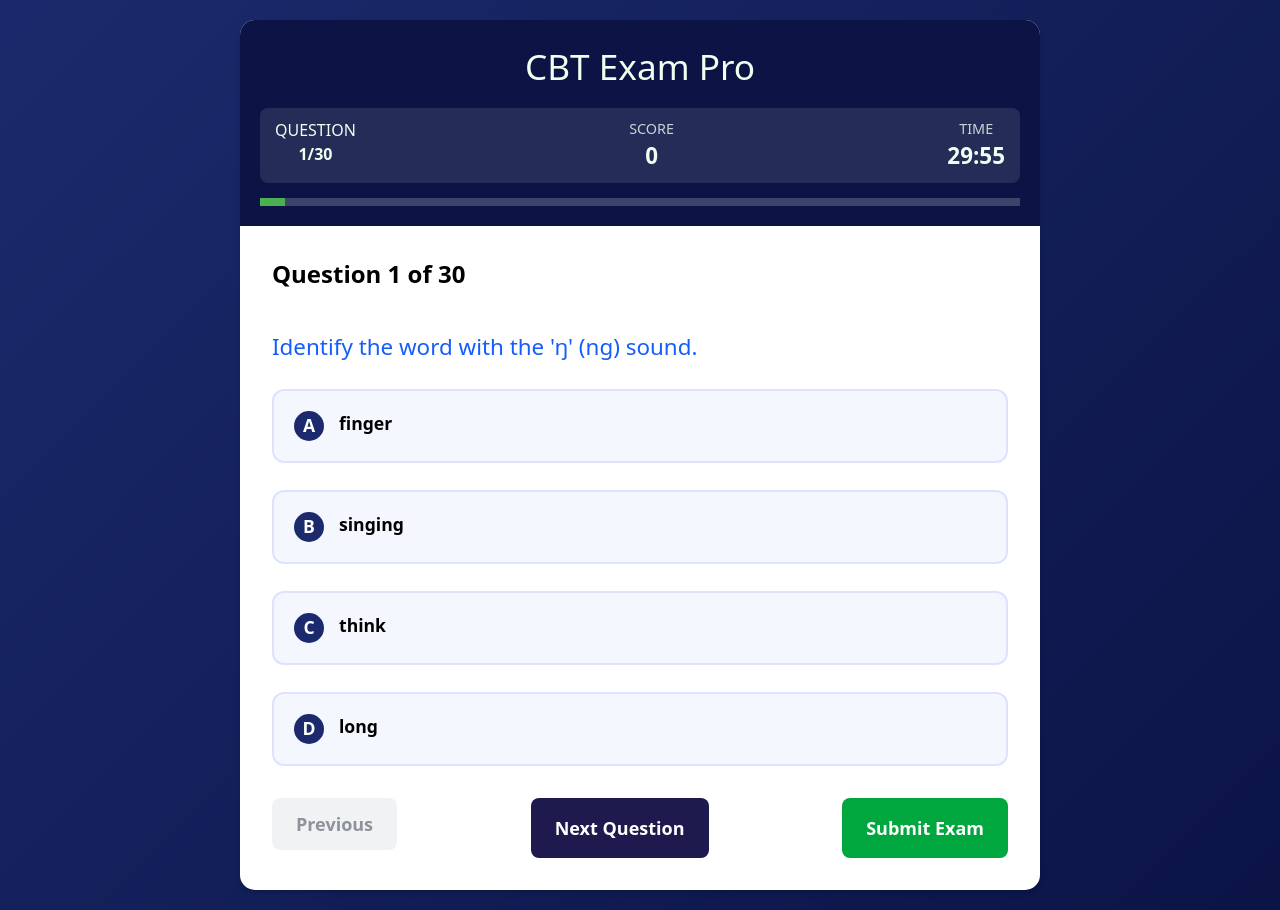
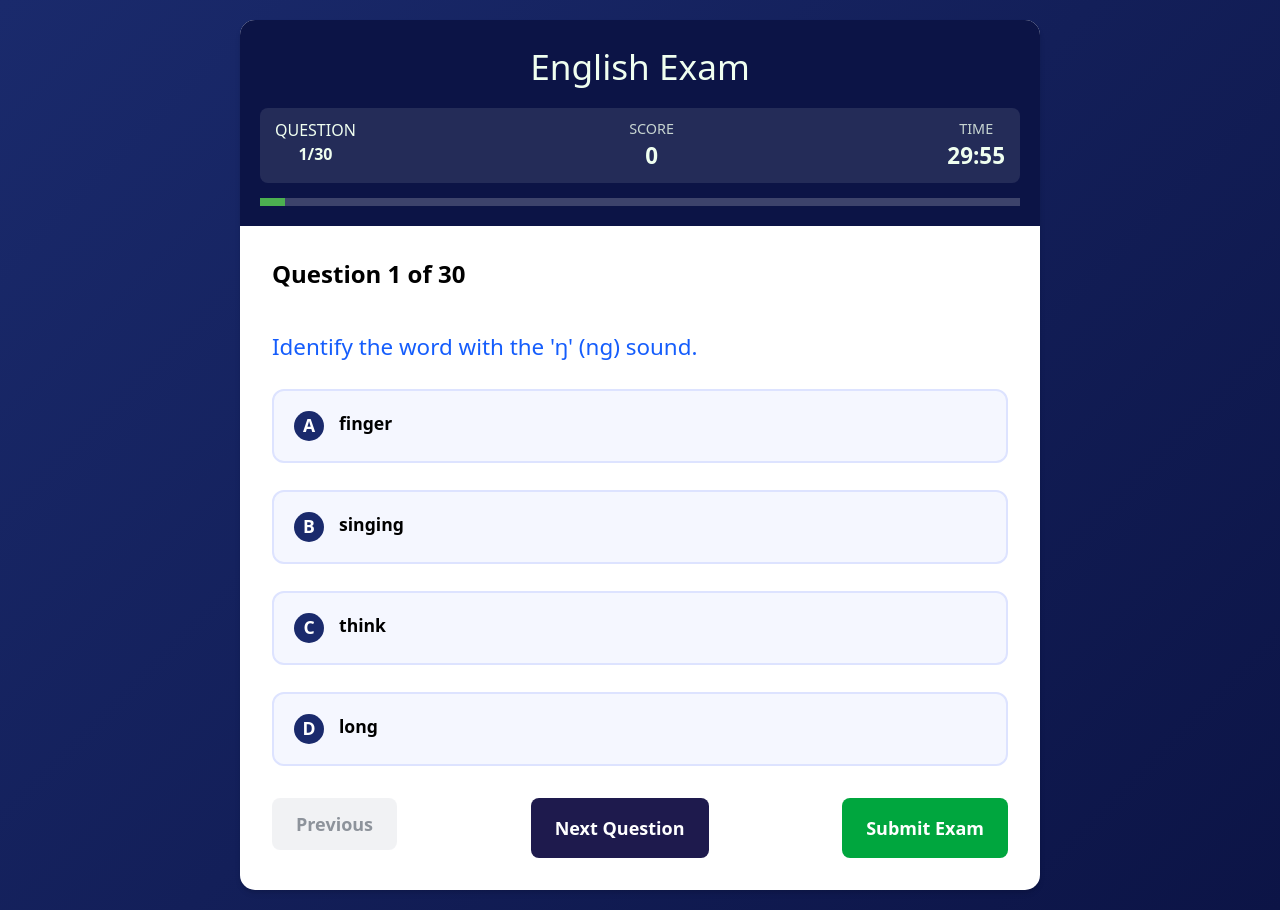
Before and after one commit to Gabjord/Cbt_Main, a website: page html/eng.html in a window 1280 px wide. Drawn offline with Linux system fonts and the light colour scheme.

Commit message:
Update eng.html

```diff
--- a/html/eng.html
+++ b/html/eng.html
@@ -4,14 +4,14 @@
     <meta charset="UTF-8" />
     <meta name="viewport" content="width=device-width, initial-scale=1.0" />
 
-    <title>ExamPro - Online CBT System</title>
+
     <link href="../src/output.css" rel="stylesheet" />
     <link
       rel="stylesheet"
       href="https://cdnjs.cloudflare.com/ajax/libs/font-awesome/6.4.0/css/all.min.css"
     />
 
-    <title>CBT Exam System</title>
+    <title>Eng Exam</title>
   </head>
   <body
     class="min-h-screen flex justify-center items-center p-5 bg-[linear-gradient(135deg,_#1a2a6c,_#0c1446)]"
@@ -20,7 +20,7 @@
       class="bg-white rounded-[15px] shadow-md w-[95%] max-w-[800px] overflow-hidden"
     >
       <header class="bg-[#0c1446] text-[honeydew] p-5 text-center relative">
-        <h1>CBT Exam Pro</h1>
+        <h1>English Exam</h1>
         <div
           class="flex justify-between mt-[15px] bg-white/10 px-[15px] py-[10px] rounded-[8px]"
         >
```
